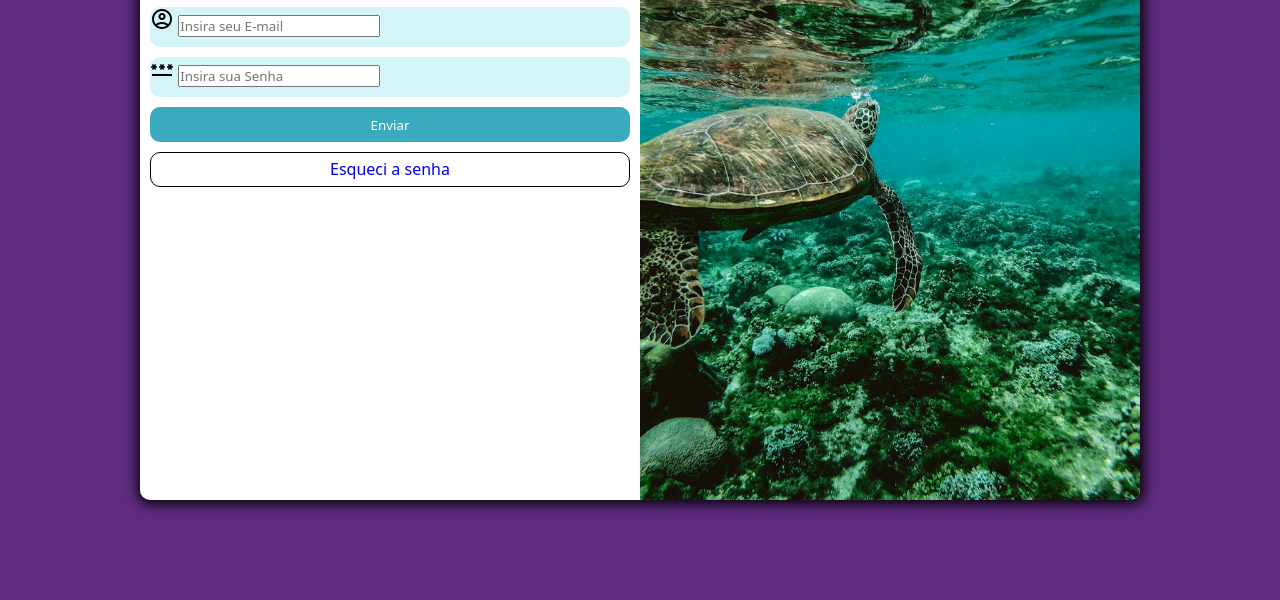
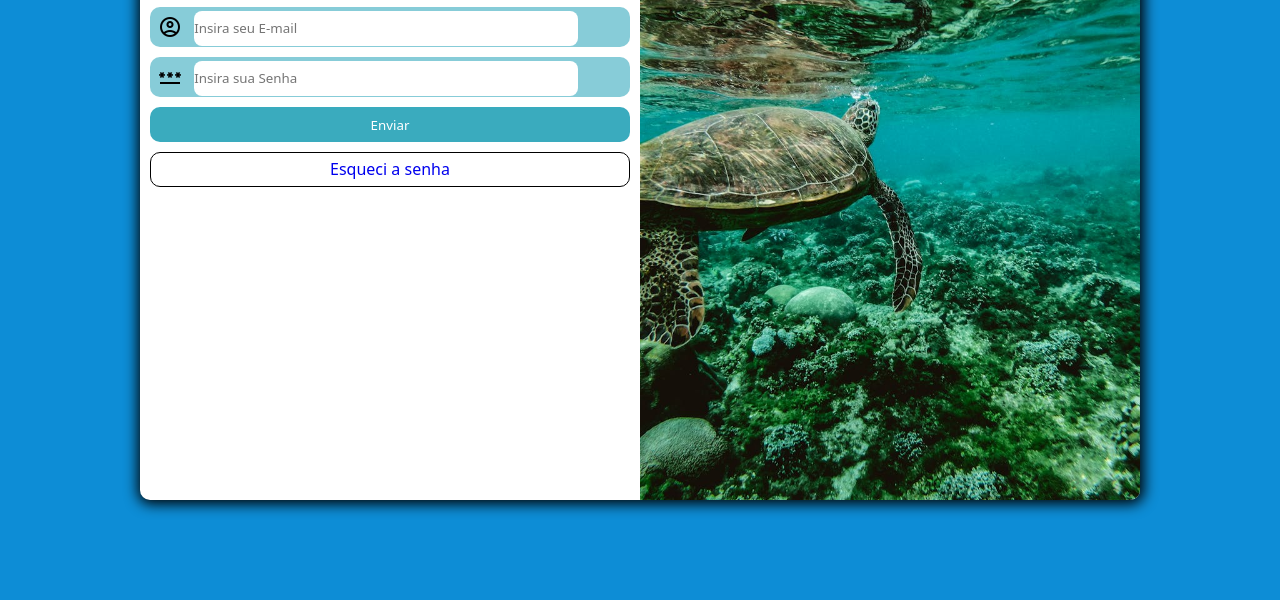
Before and after one commit to matheusdev0w0/projeto-login, a plain HTML site: page index.html in a window 1280 px wide. Shown: the part 200-800 px from the top of the page. Drawn offline with nearby package versions, Linux system fonts and the light colour scheme.

Commit message:
Update style.css

```diff
--- a/style.css
+++ b/style.css
@@ -8,7 +8,7 @@
 }
 body, html {
     height: 100vh;
-    background-color: #5f2c82;
+    background-color: #0d8dd6;
 }
 
 /*
@@ -29,8 +29,9 @@ section#login {
 
     top: 50%;
     left: 50%;
+
+    transition: all 0.2s;
     transform: translate(-50%, -50%);
-    transition: all 0.2s;
 }
 section#login > #imagem {
     background-image: url(imagens/imagem-login.jpg);
@@ -57,11 +58,23 @@ section#login > #formulario p {
     width: 100%;
     height: 40px;
 
-    background-color: #d4f4fa;
+    background-color: #87ccd8;
  }
 
 div.campo > label {
     display: none;
+}
+div.campo input{
+
+    width: 80%;
+    height: 35px;
+    border: 0;
+    border-radius: 8px;
+    transform: translateY(-6px);
+}
+div.campo span {
+    padding: 8px;
+    height: 35px;
 }
 
 form > input[type=submit] {
```
